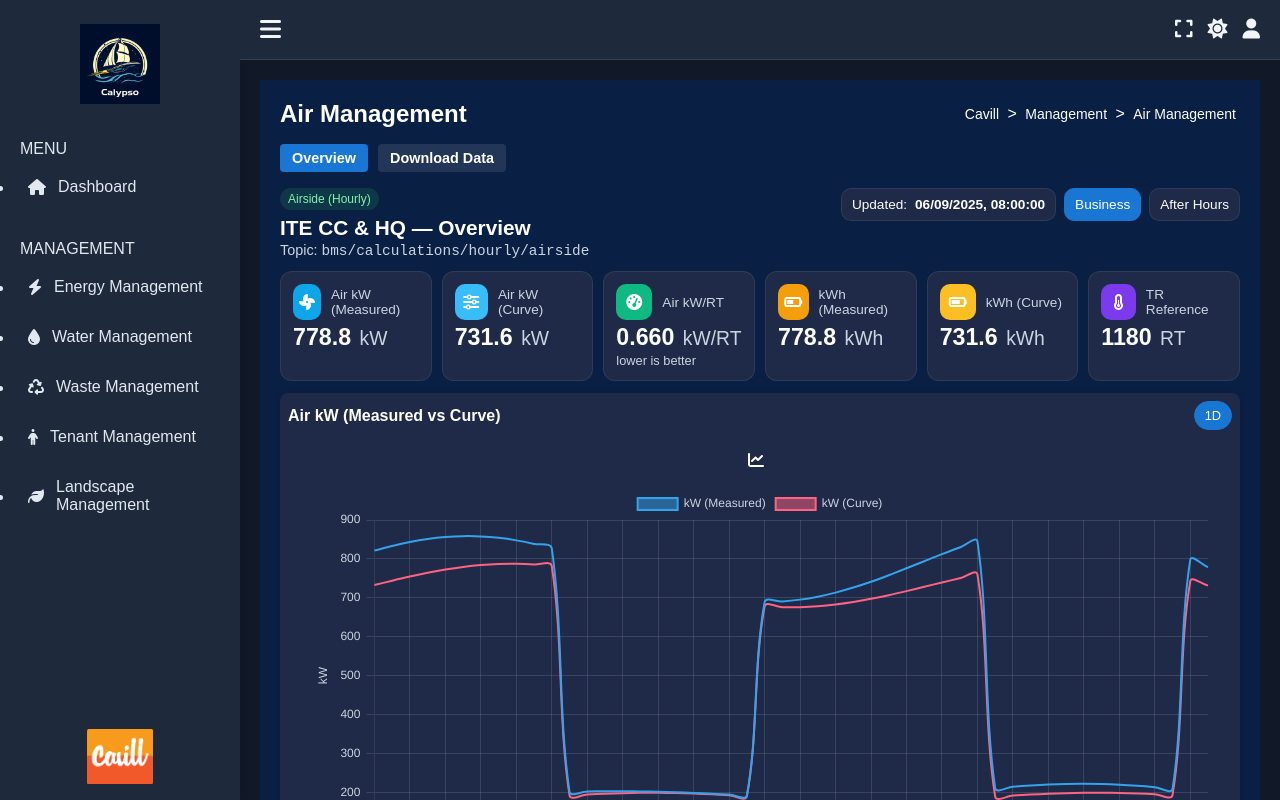
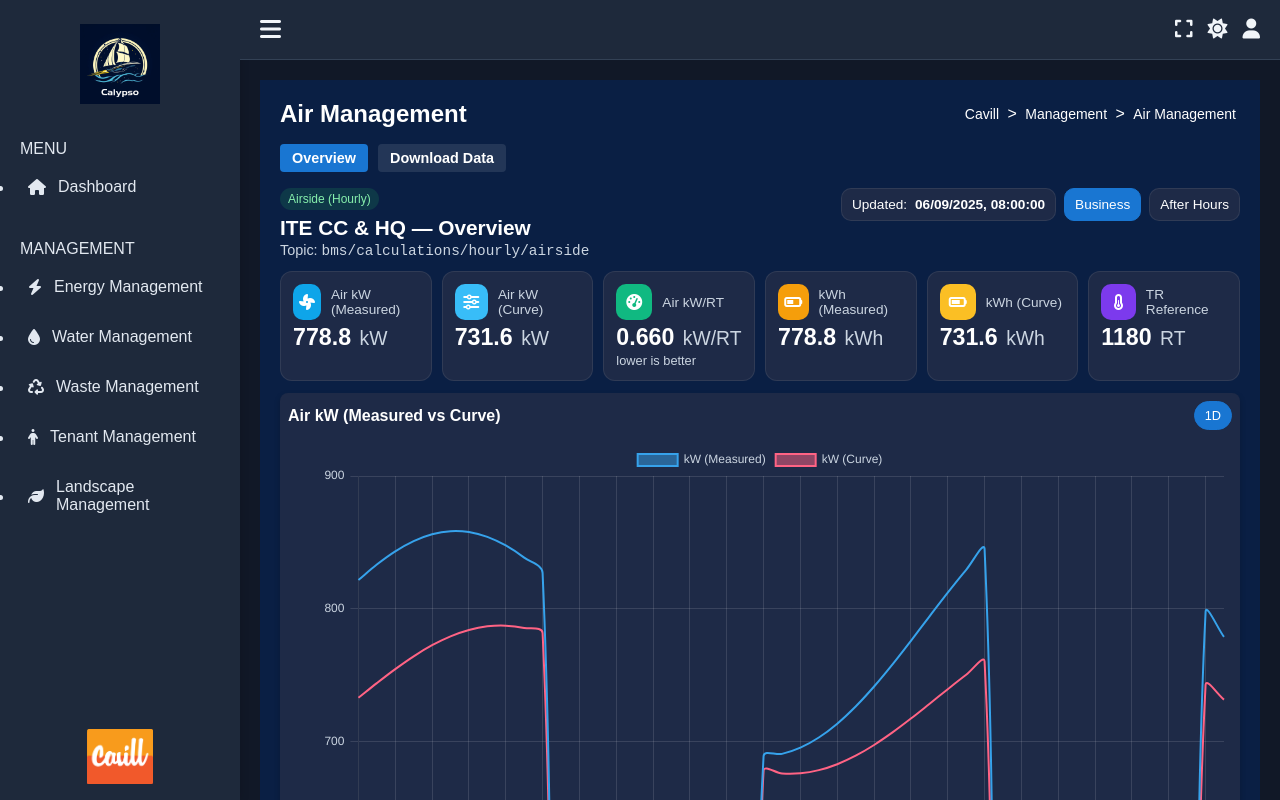
Before and after one commit to yirenong/calypso_demo_full, a Vue app: page /air-management in a window 1280 px wide. Built offline with nearby package versions, Linux system fonts and the light colour scheme; sample sign-in values are in the browser's storage.

Commit message:
Clean up blank line chart headers

```diff
--- a/src/components/LineChartCard.vue
+++ b/src/components/LineChartCard.vue
@@ -1,5 +1,5 @@
 <template>
-    <WidgetCard :title="title">
+    <WidgetCard v-if="hasChrome" :title="title">
         <template #icon>
             <i class="fas fa-chart-line"></i>
         </template>
@@ -8,23 +8,27 @@
             <slot name="actions" />
         </template>
     </WidgetCard>
+    <div v-else class="line-chart-plain">
+        <canvas ref="canvas"></canvas>
+    </div>
 </template>
 
 <script setup>
-import { ref, onMounted, watch } from 'vue'
+import { computed, ref, onMounted, watch } from 'vue'
 import { Chart, registerables } from 'chart.js'
 import WidgetCard from './WidgetCard.vue'
 
 
 Chart.register(...registerables)
 const props = defineProps({
-    title: { type: String, required: true },
+    title: { type: String, default: '' },
     chartData: { type: Object, required: true },
     options: { type: Object, default: () => ({ responsive: true }) }
 })
 
 const canvas = ref(null)
 let chartInstance = null
+const hasChrome = computed(() => props.title.trim().length > 0)
 
 onMounted(() => {
     if (canvas.value && props.chartData && props.chartData.labels) {
@@ -45,7 +49,15 @@ watch(() => props.chartData, (newData) => {
 </script>
 
 <style scoped>
+.line-chart-plain {
+    position: relative;
+    width: 100%;
+    height: 100%;
+    min-height: 0;
+}
+
 canvas {
+    display: block;
     width: 100%;
     height: 100%;
 }
```
